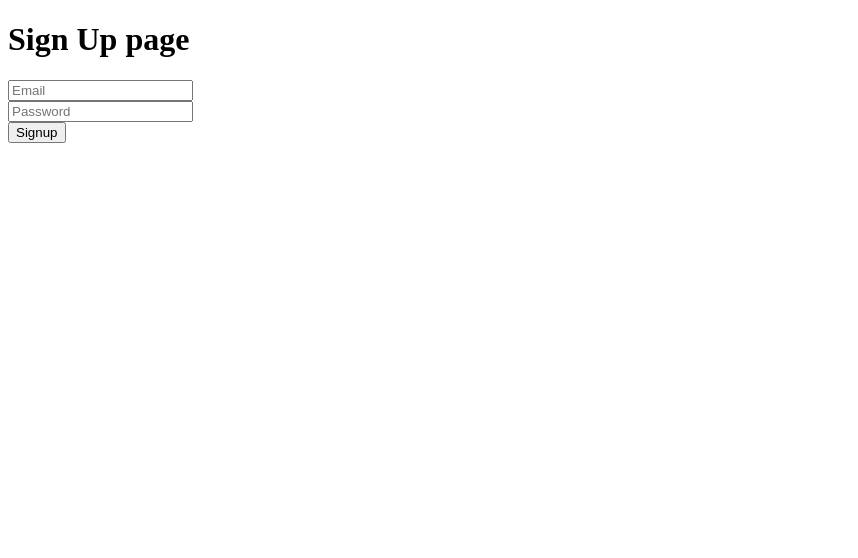
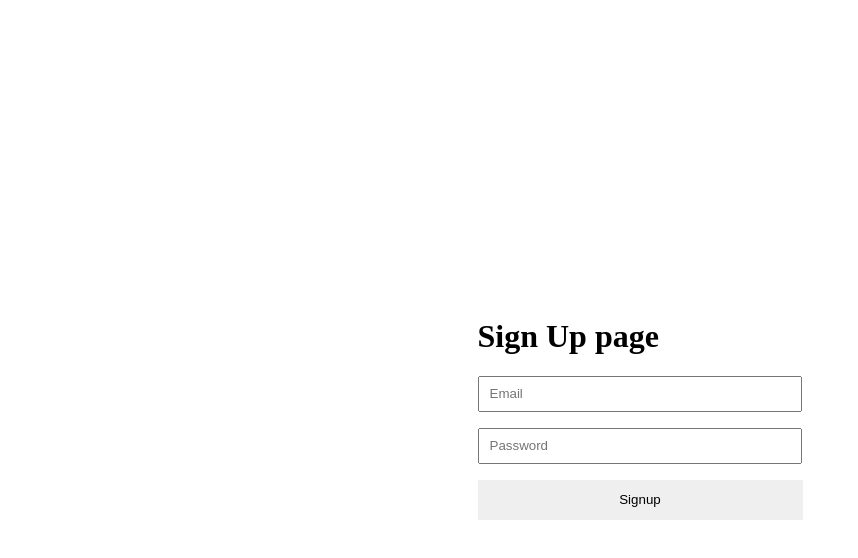
Before and after one commit to Kajal-Abacus/React-Auth---1---React-Authentication-Sending-a-GET-Request-using-fetch-class---cpvf93pqho7z, a React app: page /signup in a window 1280 px wide. Shown: the top 558 px of the page, without its empty margins (0-858 px from the left). Built offline with nearby package versions, Linux system fonts and the light colour scheme.

Commit message:
Update App.css

```diff
--- a/src/styles/App.css
+++ b/src/styles/App.css
@@ -0,0 +1,29 @@
+#main {
+    display: flex;
+    justify-content: center;
+    align-items: center;
+    height: 100vh;
+}
+
+input {
+    height: 2rem;
+    width: 300px;
+    margin-bottom: 1rem;
+    padding: 0 10px;
+}
+
+button {
+    display: block;
+    height: 2.5rem;
+    width: 325px;
+    border: none;
+    cursor: pointer;
+}
+
+button:hover {
+    background-color: rgb(233, 233, 233);
+}
+
+button:active {
+    background-color: rgb(208, 208, 208);
+}
```
